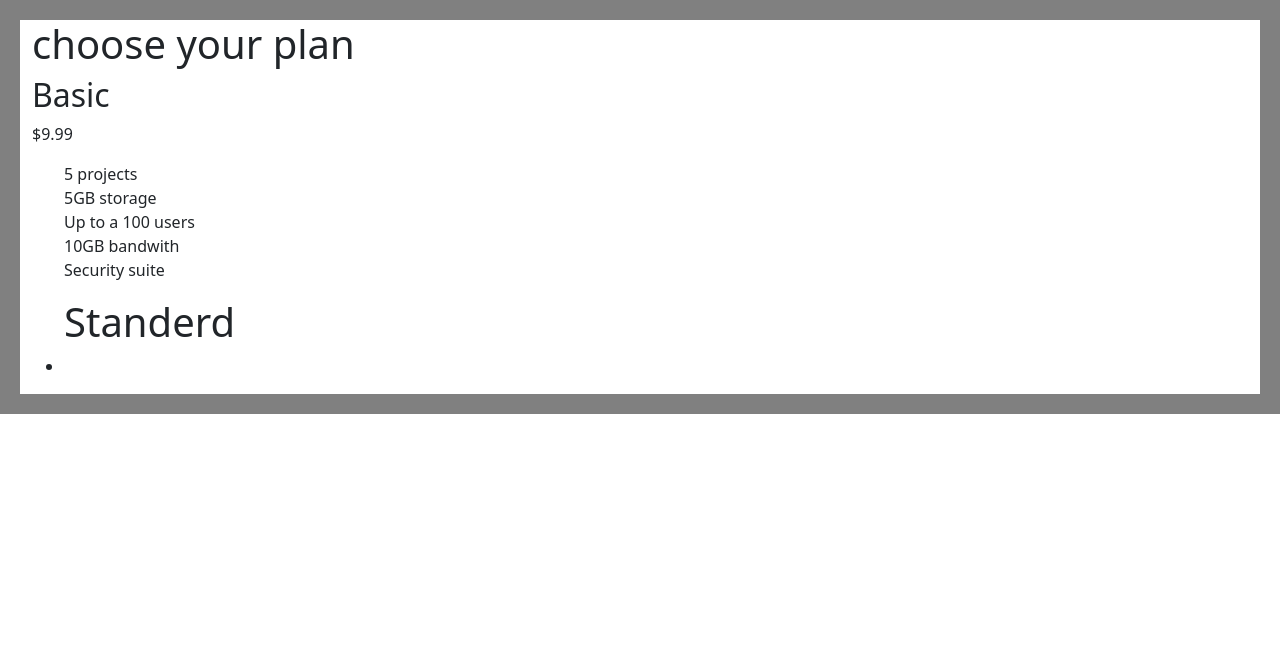
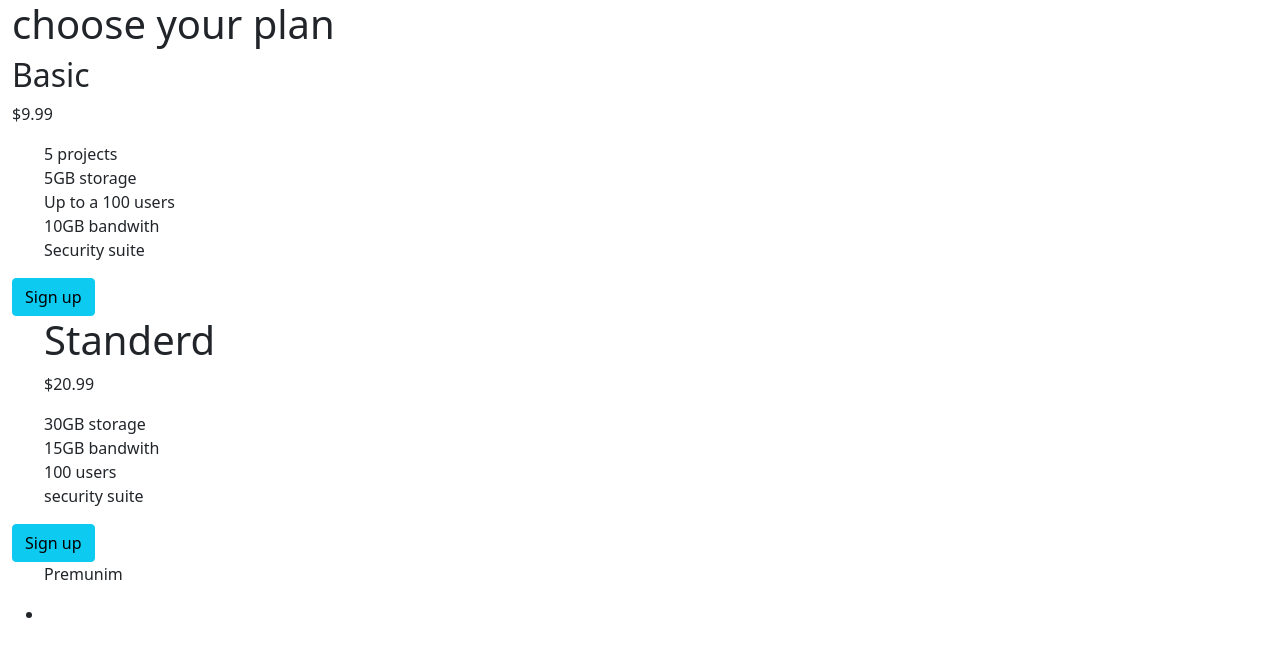
Before and after one commit to B1r2a3d4l5y/responsive-product-landing-page, a plain HTML site: page plan.html in a window 1280 px wide. Drawn offline with nearby package versions, Linux system fonts and the light colour scheme.

```diff
--- a/plan.html
+++ b/plan.html
@@ -9,10 +9,10 @@
 
     <title>Plan Page</title>
 </head>
-<body style="border:20px solid grey; border: radius 10px;">
+<body style="border:20px solid grey; border: radius 10px; border-top: 3px; border-left: 3px; border-right: 2px; border-bottom:2px;">
     <div class="container-fluid">
         <div class="col-lg-6 col-md-6 col-sm-12 col-xs-12">
-
+            <!--basic plan-->
             <h1>choose your plan</h1>
             <h2>Basic</h2>
             <p>$9.99</p>
@@ -23,9 +23,21 @@
                 <li style="list-style: none;">10GB bandwith</li>
                 <li style="list-style: none;">Security suite</li>
             </ul>
+            <button type="submit" class="btn btn-info">Sign up</button>
+            <!--standerd plan-->
             <ul>
-                <h1>Standerd</h1>
-                <li></li>
+                <li style="list-style: none;"><h1>Standerd</h1></li>
+                <li style="list-style:none ;"><p >$20.99</p></li>
+                <li style="list-style:none">30GB storage</li>
+                <li style="list-style: none ;">15GB bandwith</li>
+                <li style="list-style: none ;">100 users</li>
+                <li style="list-style:none">security suite</li>
+            </ul>
+            <button type="submit" class="btn btn-info">Sign up</button>
+
+            <ul>
+                <li style="list-style:none;">Premunim<h2></h2></li>
+                <li><p></p></li>
             </ul>
 
 
```
